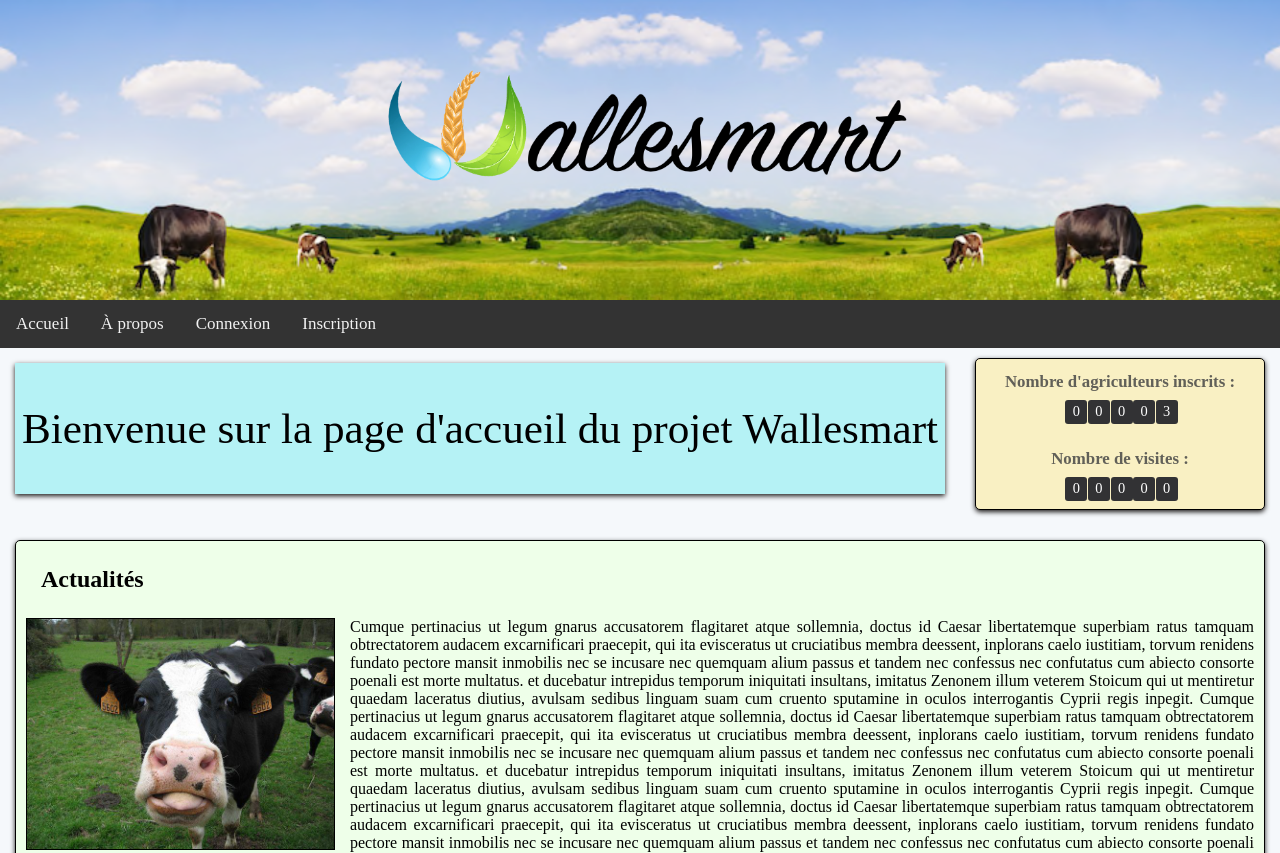
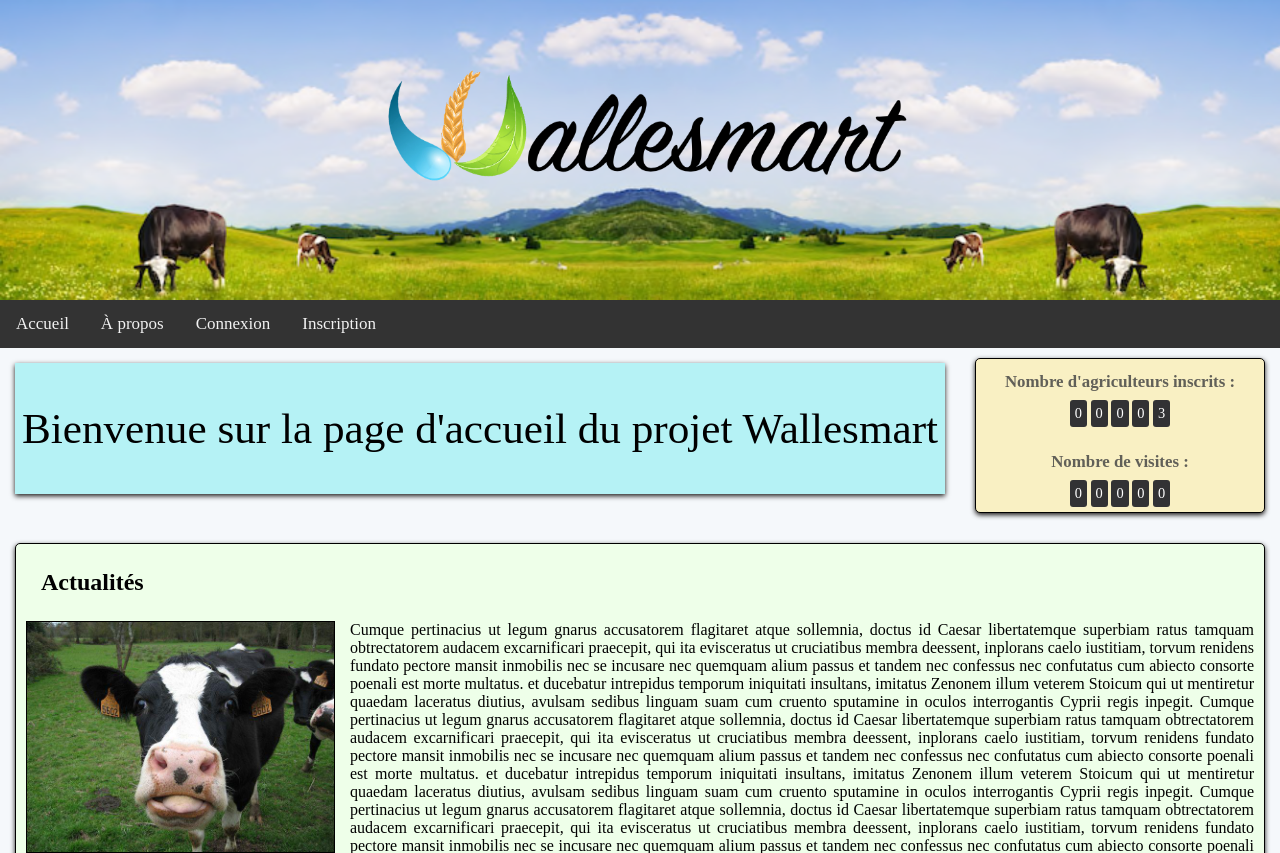
Before and after one commit to umons-ig-201819/UMONS-IG-201819, a CodeIgniter app: page /database/ in a window 1280 px wide. Shown: the top 853 px of the page. Run offline with CodeIgniter, Linux system fonts and the light colour scheme; data comes from the database, SQL or seed files in the repository; data that the repository does not hold is empty.

Commit message:
Update style.css

```diff
--- a/WebPortal/assets/css/style.css
+++ b/WebPortal/assets/css/style.css
@@ -60,12 +60,11 @@ h2
 /*Compteur visite*/
 #visits span {
   display: inline-block;
-  padding: 3px 6px 4px;
+  padding: 5px;
   border-radius: 3px;
   background-color: #323234;
-  margin-right: -3px;
+  /*margin-right: -3px;*/
   color : white;
-  width:10px;
   text-align : center;
 }
 
@@ -73,7 +72,7 @@ h2
 h1 /*Style général pour les titres h1*/
 {
 	font-size: 2.7em;
-    font-weight: normal;
+    	font-weight: normal;
    	text-align: center;
 }
 
@@ -89,8 +88,8 @@ aside
     margin: 15px ;
     border-color: black;
     border-style: solid;
-	border-width: 1px;
-	min-height:140px;
+    border-width: 1px;
+
 }
 
 h3
@@ -102,7 +101,10 @@ h3
 {
 	margin:auto;
 	text-align:-webkit-center;
+	text-align:center;
+
 }
+
 /*Boite avec compteur*/
 aside h3
 {
```
